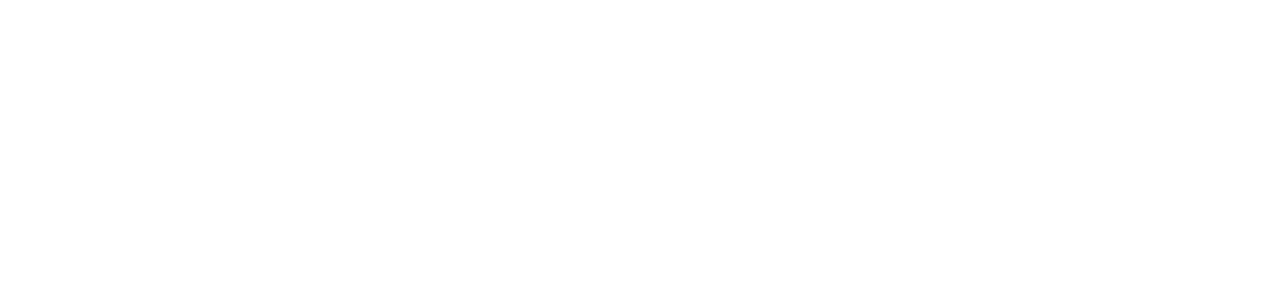
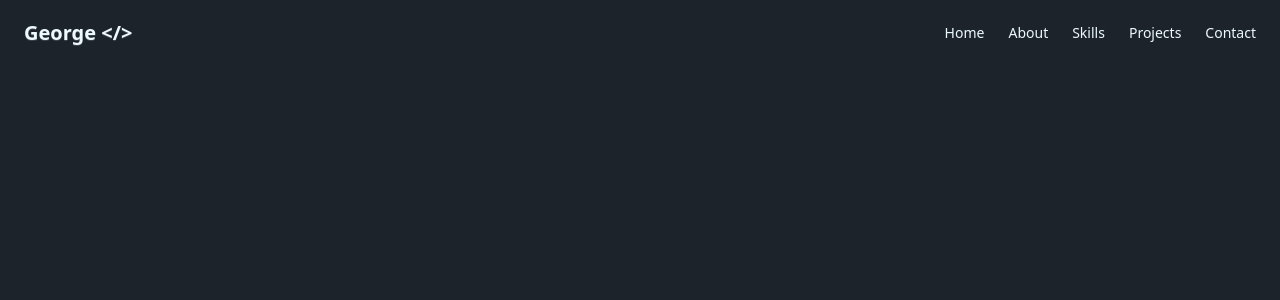
Before and after one commit to omarageorge/georgeomara, a Next.js app: page / in a window 1280 px wide. Shown: the top 300 px of the page. Built offline with nearby package versions, Linux system fonts and the light colour scheme.

Commit message:
feat(layout): implement Drawer in layout component

```diff
--- a/src/app/layout.tsx
+++ b/src/app/layout.tsx
@@ -1,6 +1,7 @@
+import '@/app/globals.css';
+import Drawer from '@/components/drawer/drawer';
 import type { Metadata } from 'next';
 import { Figtree } from 'next/font/google';
-import './globals.css';
 
 const figtree = Figtree({
   variable: '--font-figtree',
@@ -20,8 +21,10 @@
   children: React.ReactNode;
 }>) {
   return (
-    <html data-theme='lofi' lang='en'>
-      <body className={`${figtree.variable}  antialiased`}>{children}</body>
+    <html data-theme='dark' lang='en'>
+      <body className={`${figtree.variable}  antialiased`}>
+        <Drawer>{children}</Drawer>
+      </body>
     </html>
   );
 }
```
